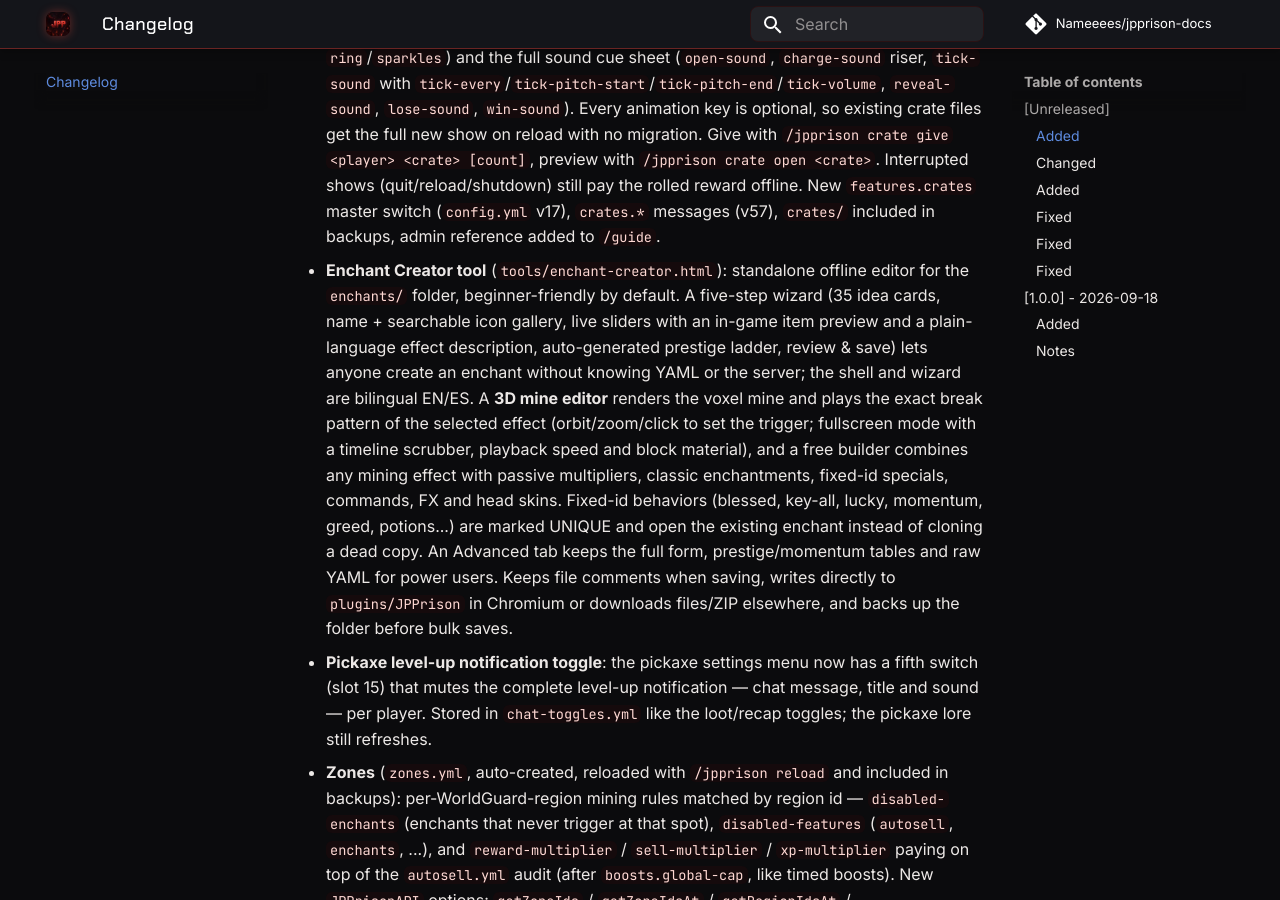
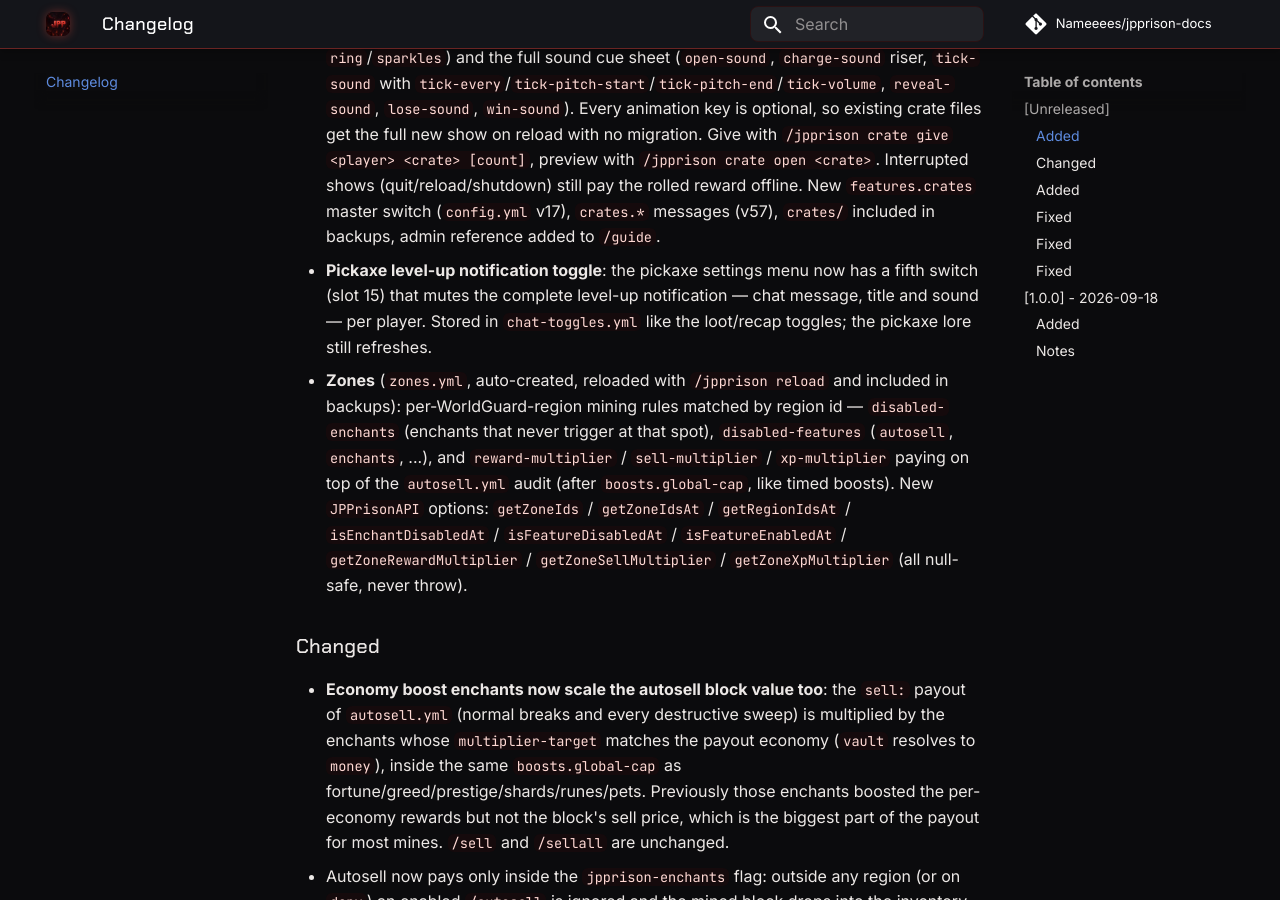
Before and after one commit to Nameeees/jpprison-docs, an MkDocs documentation site: the page built from docs/changelog.md, in a window 1280 px wide and 900 px high, scrolled down 4223 px. Built offline with MkDocs 1.6.1 and Material for MkDocs 9.7.7, drawn with Linux system fonts in a browser that asks for light colours; comment, search, counter and statistics services are not loaded.

Commit message:
Remove the Enchant Creator tool from the site

```diff
--- a/docs/changelog.md
+++ b/docs/changelog.md
@@ -189,23 +189,6 @@ and this project adheres to [Semantic Versioning](https://semver.org/spec/v2.0.0
   (quit/reload/shutdown) still pay the rolled reward offline. New
   `features.crates` master switch (`config.yml` v17), `crates.*` messages
   (v57), `crates/` included in backups, admin reference added to `/guide`.
-- **Enchant Creator tool** (`tools/enchant-creator.html`): standalone offline
-  editor for the `enchants/` folder, beginner-friendly by default. A five-step
-  wizard (35 idea cards, name + searchable icon gallery, live sliders with an
-  in-game item preview and a plain-language effect description, auto-generated
-  prestige ladder, review & save) lets anyone create an enchant without
-  knowing YAML or the server; the shell and wizard are bilingual EN/ES. A
-  **3D mine editor** renders the voxel mine and plays the exact break pattern
-  of the selected effect (orbit/zoom/click to set the trigger; fullscreen
-  mode with a timeline scrubber, playback speed and block material), and a
-  free builder combines any mining effect with passive multipliers, classic
-  enchantments, fixed-id specials, commands, FX and head skins. Fixed-id
-  behaviors (blessed, key-all, lucky, momentum, greed, potions...) are marked
-  UNIQUE and open the existing enchant instead of cloning a dead copy. An
-  Advanced tab keeps the full form, prestige/momentum tables and raw YAML for
-  power users. Keeps file comments when saving, writes directly to
-  `plugins/JPPrison` in Chromium or downloads files/ZIP elsewhere, and backs
-  up the folder before bulk saves.
 - **Pickaxe level-up notification toggle**: the pickaxe settings menu now has
   a fifth switch (slot 15) that mutes the complete level-up notification —
   chat message, title and sound — per player. Stored in `chat-toggles.yml`
--- a/mkdocs.yml
+++ b/mkdocs.yml
@@ -86,9 +86,7 @@ nav:
       - Installation: getting-started/installation.md
       - Quick Start: getting-started/quick-start.md
       - Configuration: getting-started/configuration.md
-  - Features:
-      - Overview: features.md
-      - Enchant Creator: tools/enchant-creator.md
+  - Features: features.md
   - Reference:
       - Commands: reference/commands.md
       - Placeholders: reference/placeholders.md
```
Also changed, not shown: README.md (+0 -1 lines), docs/getting-started/configuration.md (+1 -1 lines), docs/index.md (+0 -8 lines), docs/tools/enchant-creator.md (deleted, +0 -56 lines).
